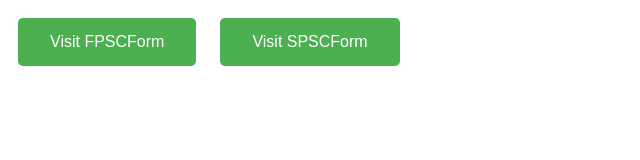
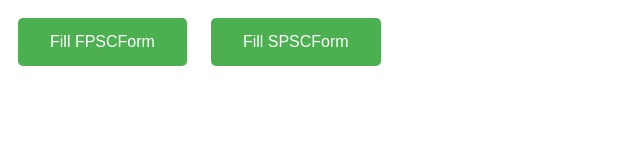
Before and after one commit to FakhruddinKolachi/AsaanForm, a plain HTML site: page index.html in a window 1280 px wide. Shown: the whole page, without its empty margins (0-640 px from the left). Drawn offline with Linux system fonts and the light colour scheme.

Commit message:
Update index.html

```diff
--- a/index.html
+++ b/index.html
@@ -20,7 +20,7 @@
                 cursor: pointer;
                 border-radius: 5px;">
   <a href="https://fakhruddinkolachi.github.io/FPSCForm/" style="text-decoration: none; color: inherit;">
-    Visit FPSCForm
+    Fill FPSCForm
   </a>
 </button>
 <button style="background-color: #4CAF50; /* Green */
@@ -35,7 +35,7 @@
                 cursor: pointer;
                 border-radius: 5px;">
   <a href="https://fakhruddinkolachi.github.io/SPSCForm/" style="text-decoration: none; color: inherit;">
-    Visit SPSCForm
+    Fill SPSCForm
   </a>
 </button>
 
```
